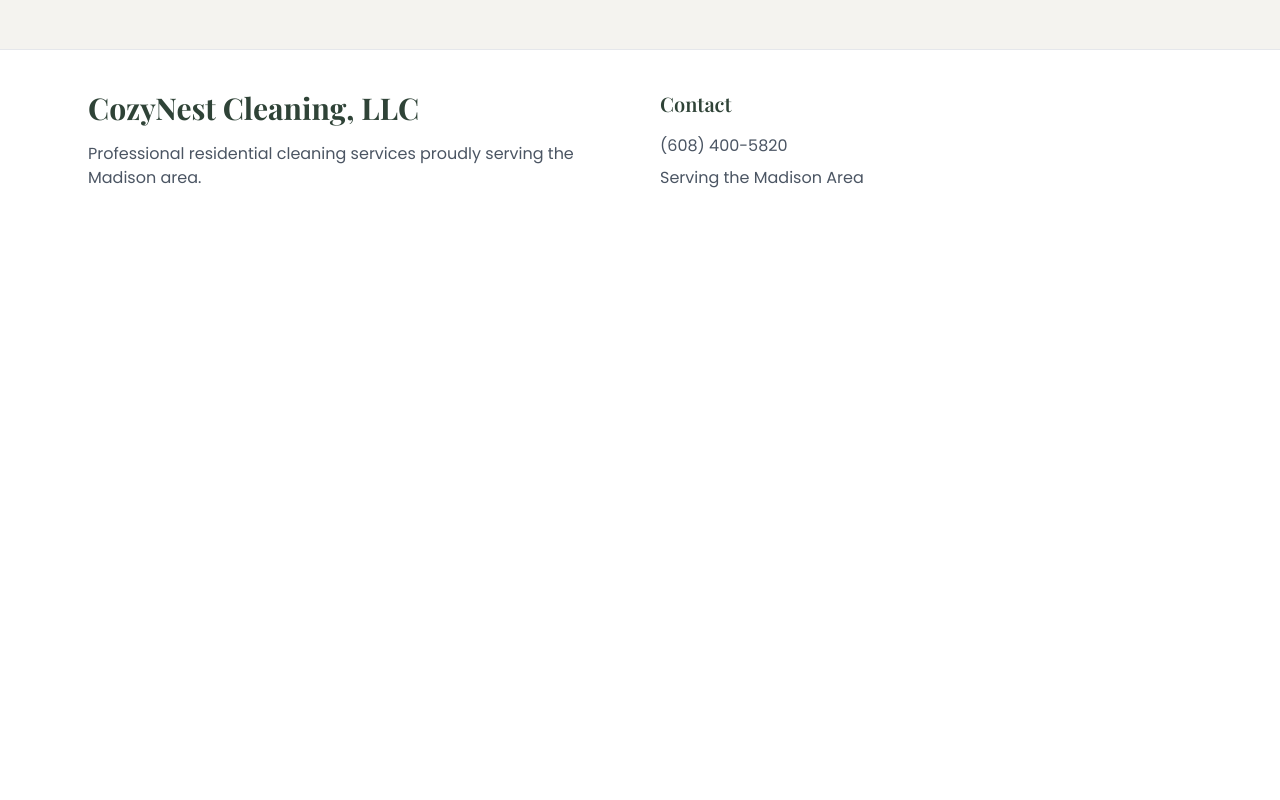
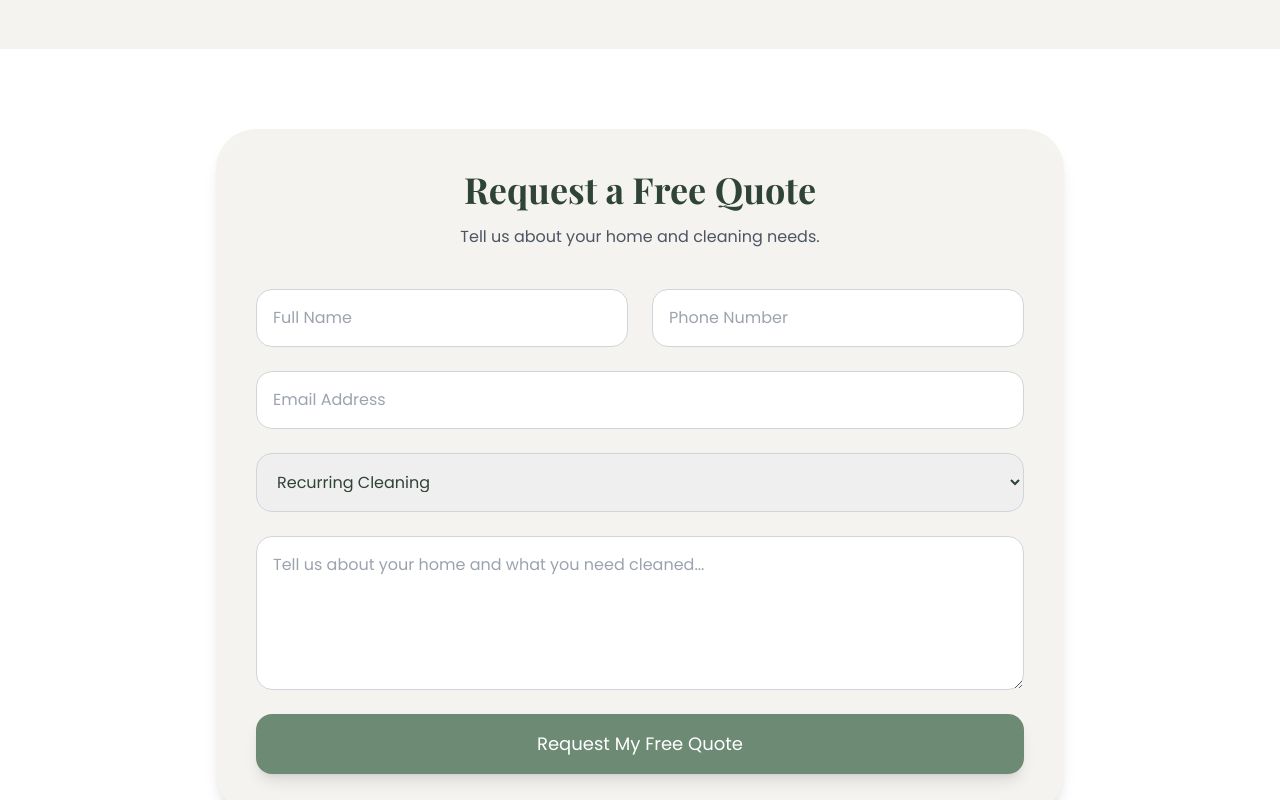
Before and after one commit to CozyNest26/cozynest-cleaning, a React (Vite) app in the folder cozynest-cleaning/: page / in a window 1280 px wide. Shown: the part 2480-3280 px from the top of the page. Before the commit the page ends 2710 px from the top, so only its background shows below. Built offline with nearby package versions, Linux system fonts and the light colour scheme.

Commit message:
Update App.jsx

```diff
--- a/cozynest-cleaning/src/App.jsx
+++ b/cozynest-cleaning/src/App.jsx
@@ -163,7 +163,73 @@ export default function App() {
           </a>
         </div>
       </section>
+{/* QUOTE FORM */}
+<section className="bg-white py-20">
+  <div className="max-w-4xl mx-auto px-6">
+    <div className="bg-[#f4f3ef] rounded-[40px] p-10 shadow-lg">
+      <h2 className="text-4xl font-bold text-center mb-4">
+        Request a Free Quote
+      </h2>
 
+      <p className="text-center text-gray-600 mb-10">
+        Tell us about your home and cleaning needs.
+      </p>
+
+      <form
+        action="https://formspree.io/f/mgodqrnz"
+        method="POST"
+        className="grid md:grid-cols-2 gap-6"
+      >
+        <input
+          type="text"
+          name="name"
+          placeholder="Full Name"
+          required
+          className="p-4 rounded-2xl border border-gray-300"
+        />
+
+        <input
+          type="tel"
+          name="phone"
+          placeholder="Phone Number"
+          required
+          className="p-4 rounded-2xl border border-gray-300"
+        />
+
+        <input
+          type="email"
+          name="email"
+          placeholder="Email Address"
+          className="p-4 rounded-2xl border border-gray-300 md:col-span-2"
+        />
+
+        <select
+          name="service"
+          className="p-4 rounded-2xl border border-gray-300 md:col-span-2"
+        >
+          <option>Recurring Cleaning</option>
+          <option>Deep Cleaning</option>
+          <option>Move-In / Move-Out Cleaning</option>
+          <option>Vacation Rental Cleaning</option>
+        </select>
+
+        <textarea
+          name="message"
+          placeholder="Tell us about your home and what you need cleaned..."
+          rows="5"
+          className="p-4 rounded-2xl border border-gray-300 md:col-span-2"
+        />
+
+        <button
+          type="submit"
+          className="bg-[#6d8b74] hover:bg-[#58705e] text-white px-8 py-4 rounded-2xl text-lg shadow-lg transition md:col-span-2"
+        >
+          Request My Free Quote
+        </button>
+      </form>
+    </div>
+  </div>
+</section>
       {/* FOOTER */}
       <footer className="bg-white border-t">
         <div className="max-w-6xl mx-auto px-6 py-10 grid md:grid-cols-2 gap-10">
```
